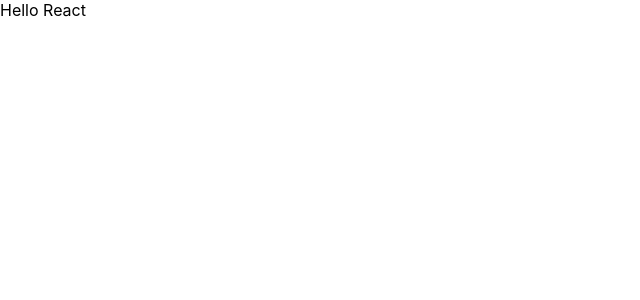
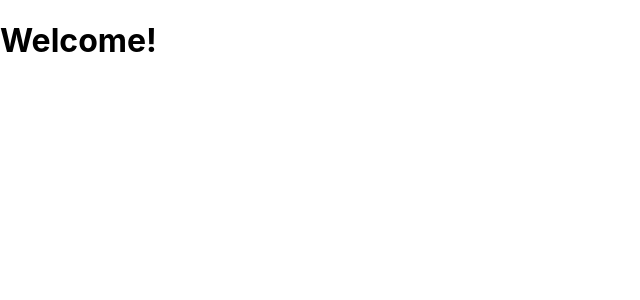
Before and after one commit to cpak125/Project-3-Bucket-List, a React (Create React App) app in the folder client/: page / in a window 1280 px wide. Shown: the top 300 px of the page, without its empty margins (0-640 px from the left). Built offline with nearby package versions, Linux system fonts and the light colour scheme.

Commit message:
Home route works

```diff
--- a/client/src/App.js
+++ b/client/src/App.js
@@ -1,12 +1,15 @@
-import React, { Component } from 'react';
-import './App.css';
+import React, { Component } from 'react'
+import { BrowserRouter as Router, Switch, Route } from 'react-router-dom'
+import Home from './components/Home';
 
 class App extends Component {
   render() {
     return (
-      <div >
-        Hello React
-      </div>
+      <Router >
+        <Switch>
+          <Route exact path='/' component={Home} />
+        </Switch>
+      </Router>
     );
   }
 }
--- /dev/null
+++ b/client/src/components/Home.js
@@ -0,0 +1,11 @@
+import React, { Component } from 'react'
+
+export default class Home extends Component {
+  render() {
+    return (
+      <div>
+        <h1>Welcome!</h1>
+      </div>
+    )
+  }
+}
```
Also changed, not shown: client/src/components/Users.js (added).
